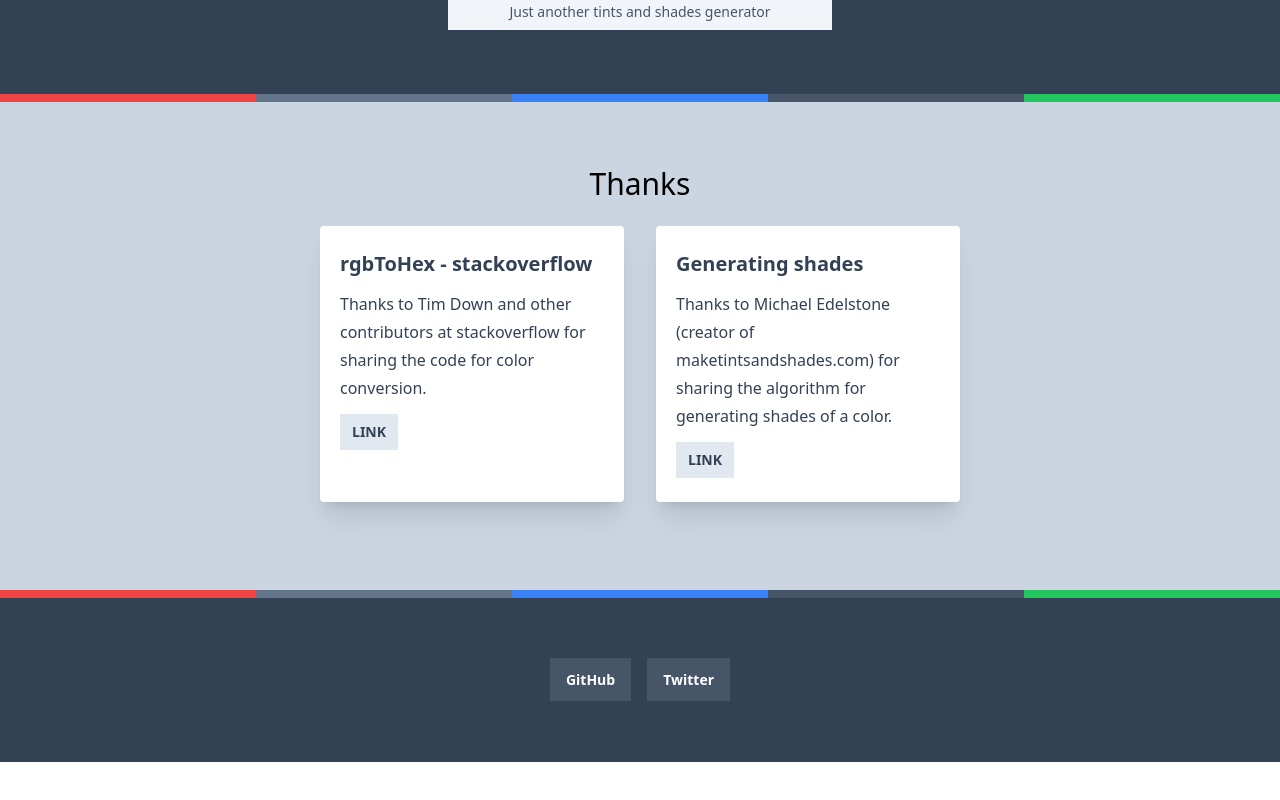
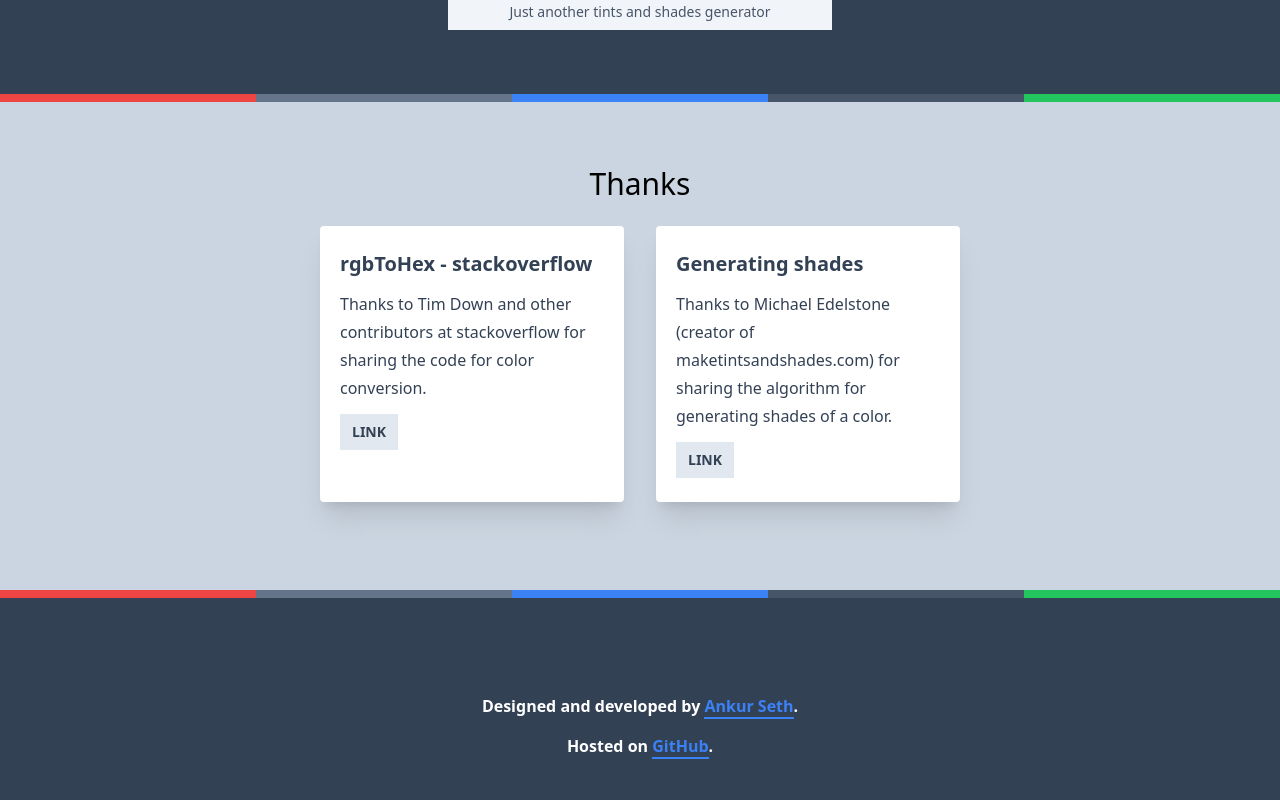
Before and after one commit to reactry/shades, a React (Create React App) app: page / in a window 1280 px wide. Shown: the part 1544-2344 px from the top of the page. Before the commit the page ends 2306 px from the top, so only its background shows below. Built offline with nearby package versions, Linux system fonts and the light colour scheme.

Commit message:
Hardcode footer links * removed button, added text and name

```diff
--- a/src/Footer.js
+++ b/src/Footer.js
@@ -3,16 +3,13 @@
 
 export default function Footer ({links}) {
 
-	let linkItems = links.map((v, i) => {
-		return (
-			<a key={i} href={v.href} target="_blank" rel="noreferrer" className="px-4 py-3 bg-slate-600 cursor-pointer duration-300 hover:bg-slate-500">{v.title}</a>
-		);
-	});
+	let anchorClasses = "border-b-2 border-blue-500 duration-300 text-blue-500 hover:text-blue-200 hover:border-blue-200";
 
 	return (
-		<div className="Footer bg-slate-700 text-white px-2 py-12 text-center">
-			<div className="text-sm font-bold space-x-4 py-6">
-				{linkItems}
+		<div className="Footer bg-slate-700 text-white px-4 py-24 text-center">
+			<div className="text-md font-bold space-y-4">
+				<p>Designed and developed by <a href="https://github.com/iaseth" target="_blank" rel="noreferrer" className={anchorClasses}>Ankur Seth</a>.</p>
+				<p>Hosted on <a href="https://github.com/reactry/shades" target="_blank" rel="noreferrer" className={anchorClasses}>GitHub</a>.</p>
 			</div>
 		</div>
 	);
```
